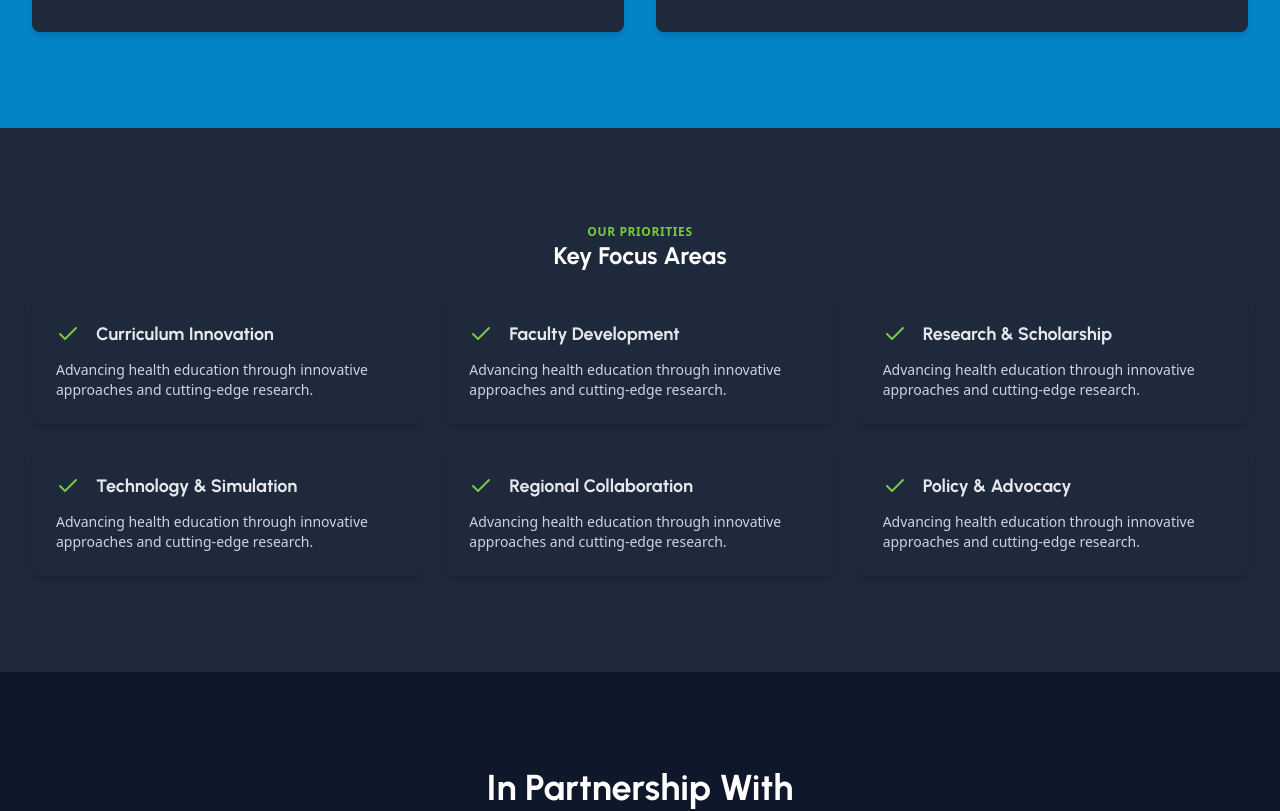
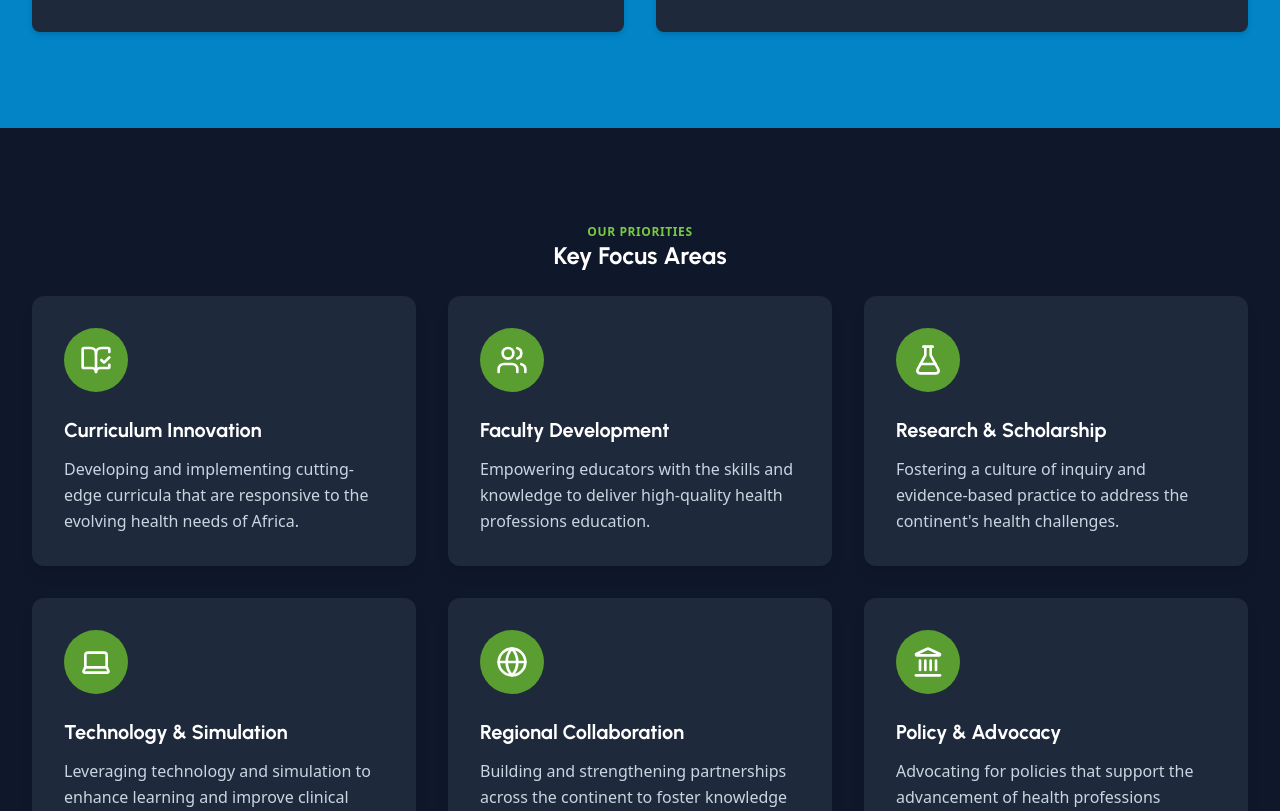
Before and after one commit to teka8/AHC-FrontEnd_2, a React (Vite) app: page / in a window 1280 px wide. Shown: the part 2504-3315 px from the top of the page. Built offline with nearby package versions, Linux system fonts and the light colour scheme; no server answers.

Commit message:
'update'

```diff
--- a/src/pages/Home.tsx
+++ b/src/pages/Home.tsx
@@ -9,6 +9,7 @@ import dayjs from "dayjs";
 import EventCard from "../components/cards/EventCard";
 import PartnersStrip from "../components/ui/PartnersStrip";
 import { useGetPublicPostsQuery } from "../features/posts/postsApi";
+import { BookOpenCheck, Users, FlaskConical, Laptop, Globe, Landmark } from 'lucide-react';
 
 export default function Home() {
   const { data: homeBlocks, isLoading: loadingPages } =
@@ -235,36 +236,48 @@ export default function Home() {
       </section>
 
       {/* Focus Areas */}
-      <section className="py-16 md:py-24 animate-page bg-white dark:bg-slate-800">
+      <section className="py-16 md:py-24 bg-slate-100 dark:bg-slate-900">
         <div className="container">
           <SectionHeader eyebrow="Our Priorities" title="Key Focus Areas" centerTitle={true} />
-          <div className="grid gap-6 md:grid-cols-3">
+          <div className="grid gap-8 md:grid-cols-2 lg:grid-cols-3">
             {[
-              { t: "Curriculum Innovation" },
-              { t: "Faculty Development" },
-              { t: "Research & Scholarship" },
-              { t: "Technology & Simulation" },
-              { t: "Regional Collaboration" },
-              { t: "Policy & Advocacy" },
+              {
+                t: "Curriculum Innovation",
+                d: "Developing and implementing cutting-edge curricula that are responsive to the evolving health needs of Africa.",
+                i: <BookOpenCheck className="w-8 h-8" />,
+              },
+              {
+                t: "Faculty Development",
+                d: "Empowering educators with the skills and knowledge to deliver high-quality health professions education.",
+                i: <Users className="w-8 h-8" />,
+              },
+              {
+                t: "Research & Scholarship",
+                d: "Fostering a culture of inquiry and evidence-based practice to address the continent's health challenges.",
+                i: <FlaskConical className="w-8 h-8" />,
+              },
+              {
+                t: "Technology & Simulation",
+                d: "Leveraging technology and simulation to enhance learning and improve clinical skills.",
+                i: <Laptop className="w-8 h-8" />,
+              },
+              {
+                t: "Regional Collaboration",
+                d: "Building and strengthening partnerships across the continent to foster knowledge exchange and joint initiatives.",
+                i: <Globe className="w-8 h-8" />,
+              },
+              {
+                t: "Policy & Advocacy",
+                d: "Advocating for policies that support the advancement of health professions education and research in Africa.",
+                i: <Landmark className="w-8 h-8" />,
+              },
             ].map((f) => (
-              <div key={f.t} className="bg-white dark:bg-slate-800 p-6 rounded-lg shadow-md hover:shadow-lg transition-shadow">
-                <div className="flex items-center gap-4">
-                  <svg
-                    className="w-6 h-6 text-ahc-green"
-                    viewBox="0 0 24 24"
-                    fill="none"
-                    stroke="currentColor"
-                    strokeWidth="2"
-                    strokeLinecap="round"
-                    strokeLinejoin="round"
-                  >
-                    <path d="M20 6L9 17l-5-5" />
-                  </svg>
-                  <h4 className="font-bold font-display text-lg">{f.t}</h4>
+              <div key={f.t} className="bg-white dark:bg-slate-800 p-8 rounded-xl shadow-lg hover:shadow-2xl transition-shadow duration-300 transform hover:-translate-y-1">
+                <div className="flex items-center justify-center h-16 w-16 rounded-full bg-ahc-green-light dark:bg-ahc-green-dark text-ahc-green-dark dark:text-white mb-6">
+                  {f.i}
                 </div>
-                <p className="mt-3 text-sm text-slate-600 dark:text-slate-300">
-                  Advancing health education through innovative approaches and cutting-edge research.
-                </p>
+                <h4 className="font-bold font-display text-xl mb-3 text-slate-900 dark:text-white">{f.t}</h4>
+                <p className="text-slate-600 dark:text-slate-300 leading-relaxed">{f.d}</p>
               </div>
             ))}
           </div>
```
